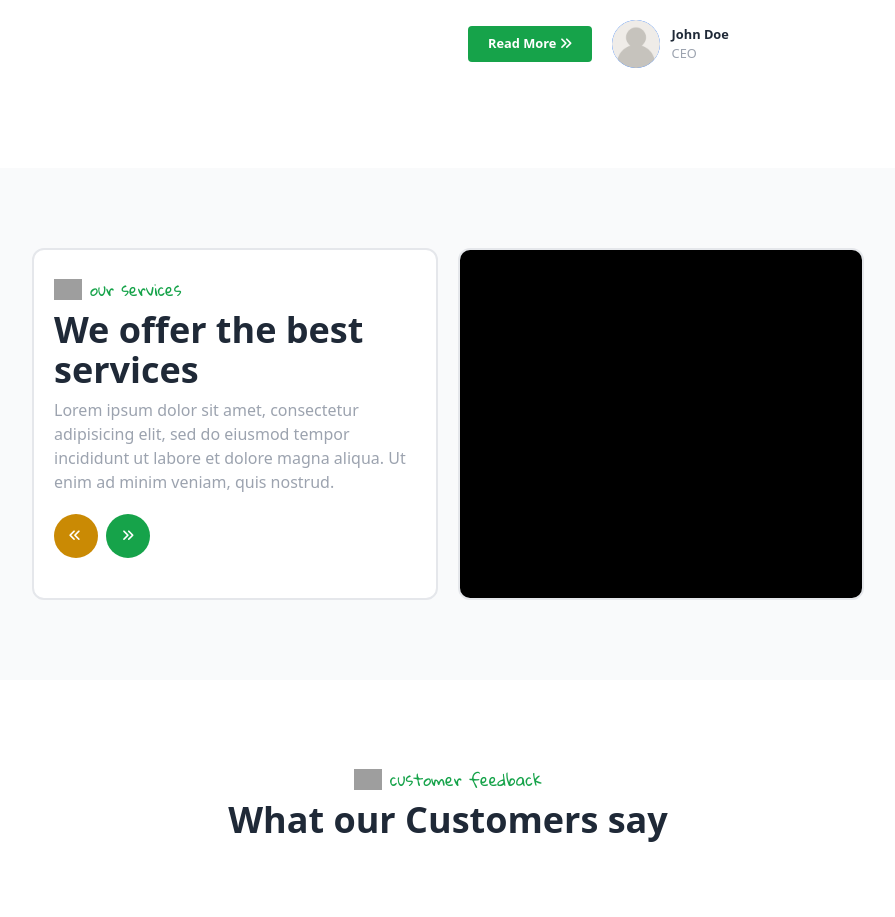
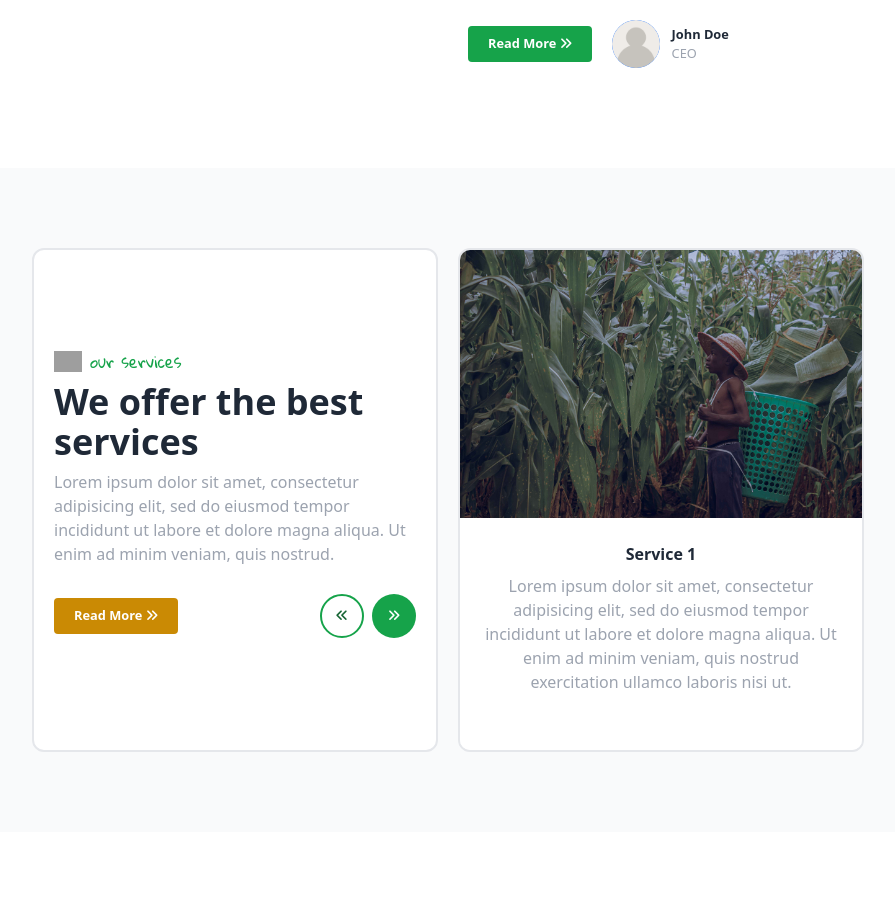
Before and after one commit to wilfredofficial63854/billal-enterprise, a PHP site: page / in a window 1280 px wide. Shown: the part 1422-2339 px from the top of the page, without its empty margins (192-1087 px from the left). Run offline with PHP 8.4, Linux system fonts and the light colour scheme; some libraries are stand-ins or nearby versions; grey boxes are pictures that could not be loaded.

Commit message:
Update to services and partners section

```diff
--- a/css/output.css
+++ b/css/output.css
@@ -1090,6 +1082,10 @@ video {
   max-width: 100%;
 }
 
+.max-w-\[100\%\] {
+  max-width: 100%;
+}
+
 .flex-shrink {
   flex-shrink: 1;
 }
@@ -2599,14 +2595,9 @@ video {
   color: rgb(255 255 255 / var(--tw-text-opacity));
 }
 
-.text-gray-300 {
+.text-green-800 {
   --tw-text-opacity: 1;
-  color: rgb(209 213 219 / var(--tw-text-opacity));
-}
-
-.text-gray-100 {
-  --tw-text-opacity: 1;
-  color: rgb(243 244 246 / var(--tw-text-opacity));
+  color: rgb(22 101 52 / var(--tw-text-opacity));
 }
 
 .underline {
--- a/index.html
+++ b/index.html
@@ -188,11 +188,16 @@
                   incididunt ut labore et dolore magna aliqua. Ut enim ad minim veniam, quis nostrud.
                 </p>
 
+                <div class="w-full flex items-center justify-between">
+                  <a href="#" class="my-5 sm:my-0 text-[0.8rem] py-2 px-5 rounded text-white  font-semibold transition bg-yellow-600 hover:bg-yellow-800">
+                     Read More
+                     <i class="fa-solid fa-angles-right"></i>
+                   </a>
                   <!-- Slides controls -->
                   <div class="flex items-center my-5">
                     <!-- Left -->
-                  <span id="previous-service-slide" class="mr-2 rounded-full cursor-pointer text-[0.8rem] flex items-center justify-center w-11 h-11 transition bg-yellow-600 hover:bg-yellow-800 text-white">
-                    <i class="relative left-[-1px] fa-solid fa-angles-left"></i>
+                    <span id="previous-service-slide" class="mr-2 rounded-full cursor-pointer text-[0.8rem] flex items-center justify-center w-11 h-11 transition border-green-600 border-2 hover:bg-green-600 text-green-800 hover:text-white">
+                      <i class="fa-solid fa-angles-left"></i>
                     </span>
 
                     <!-- Right -->
@@ -202,21 +207,53 @@
                   </div>
                 </div>
             </div>
+          </div>
 
           <div id="slides-wrapper" class="overflow-hidden border-2 rounded-xl flex items-center justify-center col-span-5">
               <!-- Slides Container -->
               <div id="slides-container" class="flex items-center w-[100%] h-full">
                 <!-- Slide 1 -->
-                <div class="w-[100%] min-h-[200px] bg-black h-full shrink-0"></div>
+                <div class="w-[100%] min-h-[200px] h-full shrink-0 text-center bg-white">
+                  <img src="image/img1.jpg" class="max-w-[100%] mx-auto"/>
+                  <div class="my-2 py-2 px-5">
+                    <h3 class="my-2 text-gray-800 font-semibold"> Service 1 </h3>
+                    <p class="my-2 text-gray-400"> Lorem ipsum dolor sit amet, consectetur adipisicing elit, sed do eiusmod tempor incididunt ut labore
+                      et dolore magna aliqua. Ut enim ad minim veniam, quis nostrud exercitation ullamco laboris nisi ut.
+                    </p>
+                  </div>
+                </div>
 
                 <!-- Slide 2 -->
-                <div class="w-[100%] min-h-[200px] bg-blue-600 h-full shrink-0"></div>
+                <div class="w-[100%] min-h-[200px] h-full shrink-0 text-center bg-white">
+                  <img src="image/img2.jpg" class="max-w-[100%] mx-auto"/>
+                  <div class="my-2 py-2 px-5">
+                    <h3 class="my-2 text-gray-800 font-semibold"> Service 2 </h3>
+                    <p class="my-2 text-gray-400"> Lorem ipsum dolor sit amet, consectetur adipisicing elit, sed do eiusmod tempor incididunt ut labore
+                      et dolore magna aliqua. Ut enim ad minim veniam, quis nostrud exercitation ullamco laboris nisi ut.
+                    </p>
+                  </div>
+                </div>
 
                 <!-- Slide 3 -->
-                <div class="w-[100%] min-h-[200px] bg-yellow-600 h-full shrink-0"></div>
-
+                <div class="w-[100%] min-h-[200px] h-full shrink-0 text-center bg-white">
+                  <img src="image/img5.jpg" class="max-w-[100%] mx-auto"/>
+                  <div class="my-2 py-2 px-5">
+                    <h3 class="my-2 text-gray-800 font-semibold"> Service 3 </h3>
+                    <p class="my-2 text-gray-400"> Lorem ipsum dolor sit amet, consectetur adipisicing elit, sed do eiusmod tempor incididunt ut labore
+                      et dolore magna aliqua. Ut enim ad minim veniam, quis nostrud exercitation ullamco laboris nisi ut.
+                    </p>
+                  </div>
+                </div>
                 <!-- Slide 1 -->
-                <div class="w-[100%] min-h-[200px] bg-black h-full shrink-0"></div>
+                <div class="w-[100%] min-h-[200px] h-full shrink-0 text-center bg-white">
+                  <img src="image/img1.jpg" class="max-w-[100%] mx-auto"/>
+                  <div class="my-2 py-2 px-5">
+                    <h3 class="my-2 text-gray-800 font-semibold"> Service 1 </h3>
+                    <p class="my-2 text-gray-400"> Lorem ipsum dolor sit amet, consectetur adipisicing elit, sed do eiusmod tempor incididunt ut labore
+                      et dolore magna aliqua. Ut enim ad minim veniam, quis nostrud exercitation ullamco laboris nisi ut.
+                    </p>
+                  </div>
+                </div>
               <div>
           </div>
           <!--<div class="w-full grid grid-cols-10 my-5">
@@ -343,17 +380,25 @@
                 <h1 class="text-gray-800 text-4xl font-bold">Some of our Partners </h1>
               </div>
 
-              <div class="w-full gap-5 grid grid-cols-1 sm:grid-cols-6 my-[5vh]">
-                <div class="col-span-2 border-2">
-                  Item 1
+              <div class="w-full grid grid-cols-1 sm:grid-cols-6 my-[5vh]">
+                <div class="col-span-2 flex items-center justify-center">
+                  <img src="image/partners/01.jpg" class="max-w-[100%]">
                 </div>
 
-                <div class="col-span-2 border-2">
-                  Item 2
+                <div class="col-span-2 flex items-center justify-center">
+                  <img src="image/partners/02.jpg" class="max-w-[100%]">
                 </div>
 
-                <div class="col-span-2 border-2">
-                  Item 3
+                <div class="col-span-2 flex items-center justify-center">
+                  <img src="image/partners/03.jpg" class="max-w-[100%]">
+                </div>
+
+                <div class="col-span-2 flex items-center justify-center">
+                  <img src="image/partners/04.jpg" class="max-w-[100%]">
+                </div>
+
+                <div class="col-span-2 flex items-center justify-center">
+                  <img src="image/partners/05.jpg" class="max-w-[100%]">
                 </div>
               </div>
             </div>
```
Also changed, not shown: other parts of css/output.css (+32 -35 lines), image/partners/01.jpg (added), image/partners/02.jpg (added), image/partners/03.jpg (added), image/partners/04.jpg (added), image/partners/05.jpg (added). Lines whose indentation alone changed are shown as unchanged.
